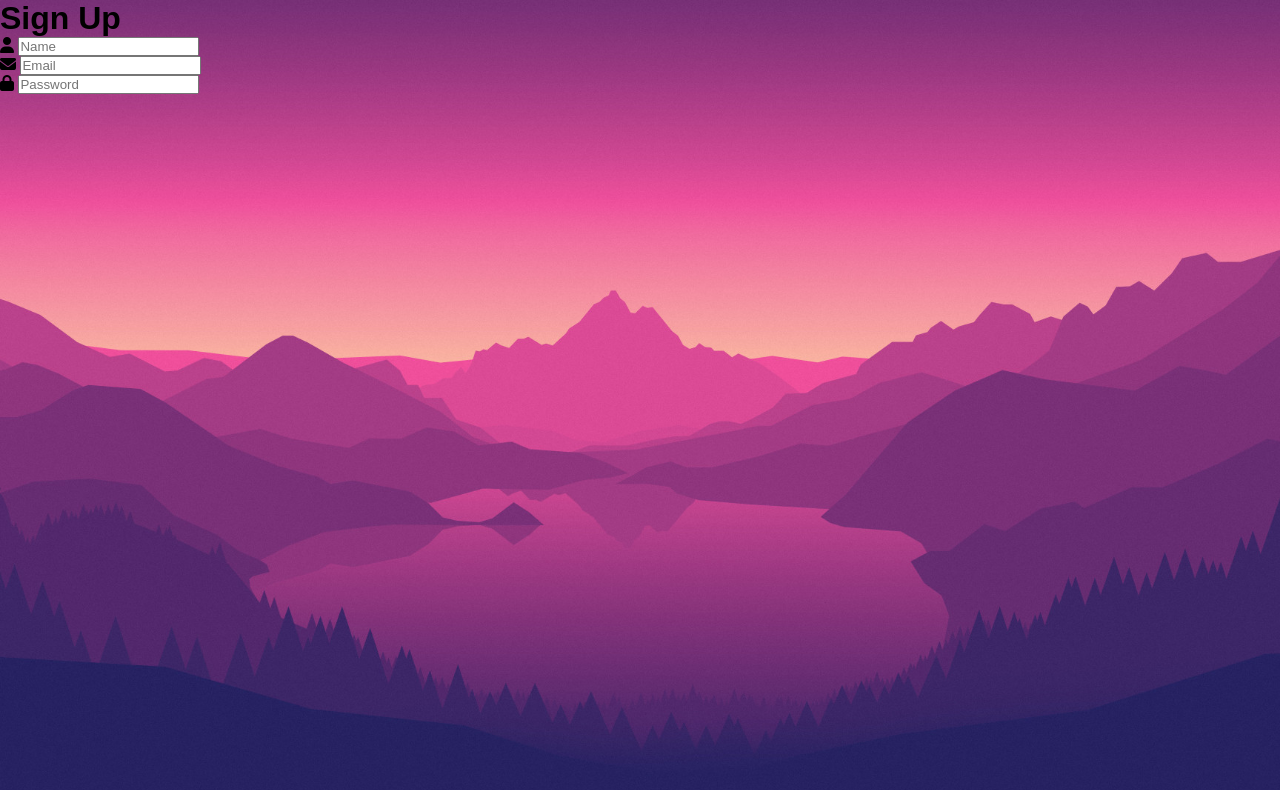
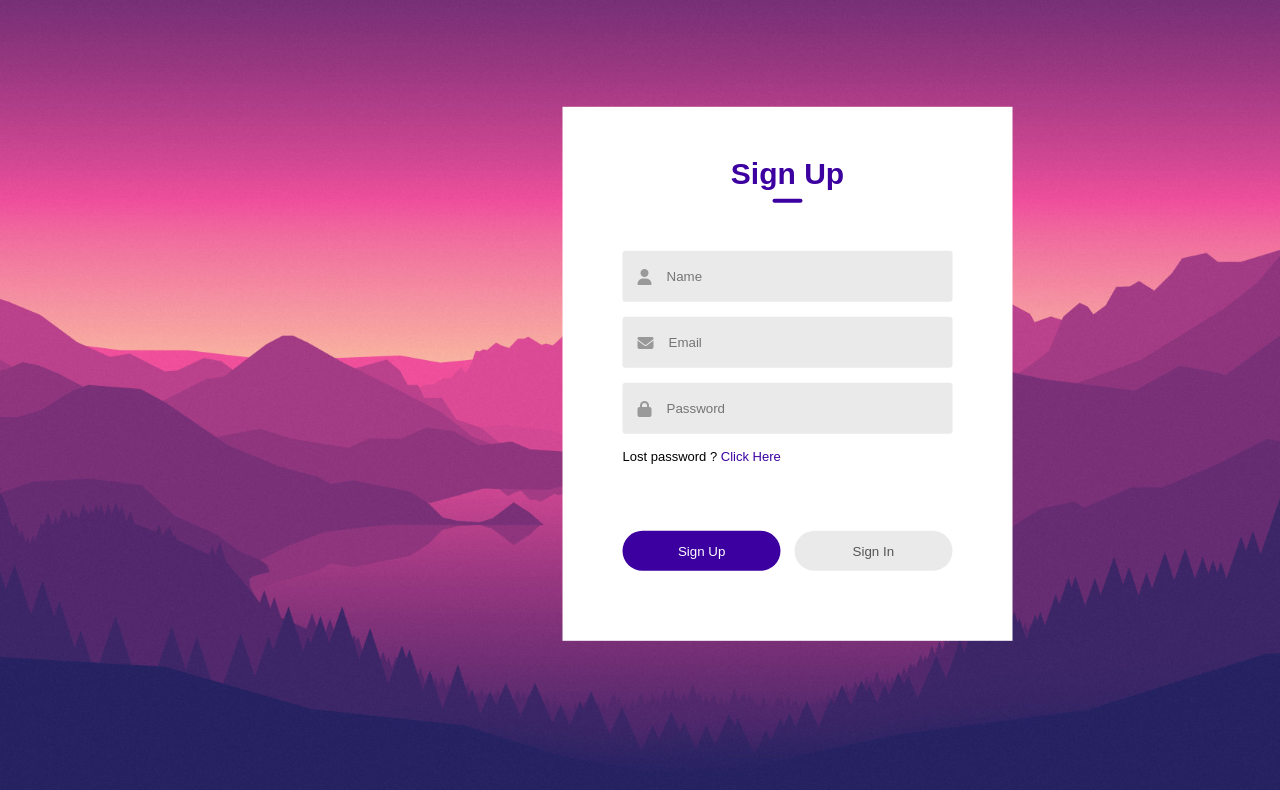
Before and after one commit to chandrasahi10/Expense-Tracker-2.0, a plain HTML site: page Views/signup.html in a window 1280 px wide. Drawn offline with Linux system fonts and the light colour scheme.

Commit message:
Finalized Sign up and Sign in front end

```diff
--- a/Views/signup.html
+++ b/Views/signup.html
@@ -10,10 +10,10 @@
 <body>
     <div class="container">
       <div class="form-box">
-        <h1> Sign Up</h1>
+        <h1 id="Title"> Sign Up</h1>
         <form>
             <div class="input-group">
-                <div class="input-field">
+                <div class="input-field" id="nameField">
                     <i class="fa-solid fa-user"></i>
                     <input type="text" placeholder="Name">
                 </div>
@@ -27,10 +27,38 @@
                     <i class="fa-solid fa-lock"></i>
                     <input type="password" placeholder="Password">
                 </div>
+                <p>Lost password ? <a href="#">Click Here</a></p>
+            </div>
+            <div class="btn-field">
+               <button type="button" id="signUpBtn">Sign Up</button>
+               <button type="button" id="signInBtn" class="disable">Sign In</button>
             </div>
         </form>
       </div>
     </div>
 
+<script>
+
+let signUpBtn = document.getElementById("signUpBtn");
+let signInBtn = document.getElementById("signInBtn");
+let nameField = document.getElementById("nameField");
+let Title = document.getElementById("Title");
+
+signInBtn.onclick = function() {
+    nameField.style.maxHeight = "0";
+    Title.innerHTML = "Sign In";
+    signUpBtn.classList.add("disable");
+    signInBtn.classList.remove("disable");
+}
+
+signUpBtn.onclick = function() {
+    nameField.style.maxHeight = "60px";
+    Title.innerHTML = "Sign Up";
+    signUpBtn.classList.remove("disable");
+    signInBtn.classList.add("disable");
+}
+
+</script>
+
 </body>
 </html>
--- a/Views/style.css
+++ b/Views/style.css
@@ -13,3 +13,94 @@
     background-position: center;
     background-size: cover;
 }
+
+.form-box{
+    width: 90%;
+    max-width: 450px;
+    top: 50%;
+    left: 50%;
+    transform: translate(125%,20%);
+    background: #fff;
+    padding: 50px 60px 70px;
+    text-align: center;
+}
+
+.form-box h1{
+    font-size: 30px;
+    margin-bottom: 60px;
+    color: #3c00a0;
+    position: relative;
+}
+
+.form-box h1::after{
+    content: '';
+    width: 30px;
+    height: 4px;
+    border-radius: 3px;
+    background: #3c00a0;
+    position: absolute;
+    bottom: -12px;
+    left: 50%;
+    transform: translateX(-50%);
+}
+
+.input-field{
+    background: #eaeaea;
+    margin: 15px 0;
+    border-radius: 3px;
+    display: flex;
+    align-items: center;
+    max-height: 65px;
+    transition: max-height 0.5s;
+    overflow: hidden;
+}
+
+input{
+    width: 100%;
+    background: transparent;
+    border: 0;
+    outline: 0;
+    padding: 18px 15px;
+}
+
+.input-field i{
+    margin-left: 15px;
+    color: #999;
+}
+
+form p{
+    text-align: left;
+    font-size: 13px;
+}
+
+form p a{
+    text-decoration: none;
+    color: #3c00a0;
+}
+
+.btn-field{
+    width: 100%;
+    display: flex;
+    justify-content: space-between;
+}
+
+.btn-field button{
+    flex-basis: 48%;
+    background: #3c00a0;
+    color: #fff;
+    height: 40px;
+    border-radius: 20px;
+    border: 0;
+    outline: 0;
+    cursor: pointer;
+    transition: background 1s;
+}
+
+.input-group{
+    height: 280px;
+}
+
+.btn-field button.disable{
+    background: #eaeaea;
+    color: #555;
+}
```
